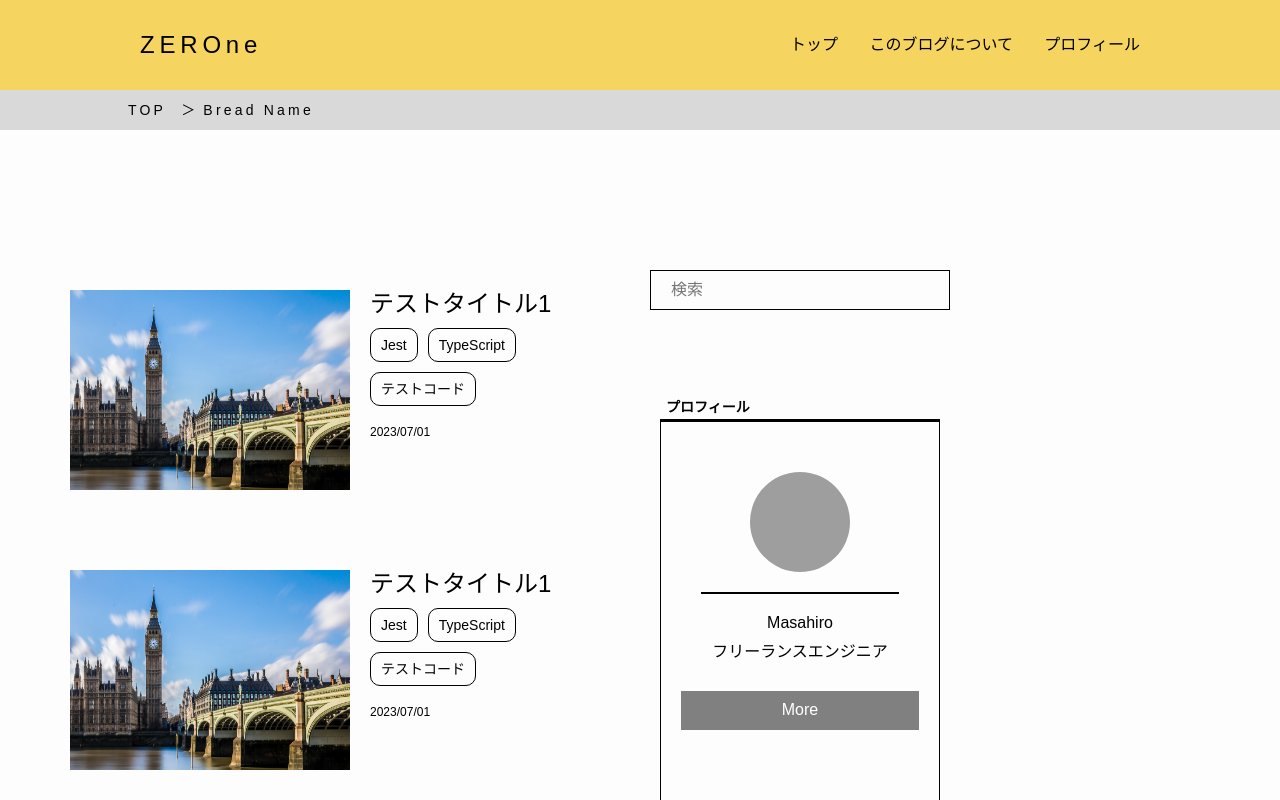
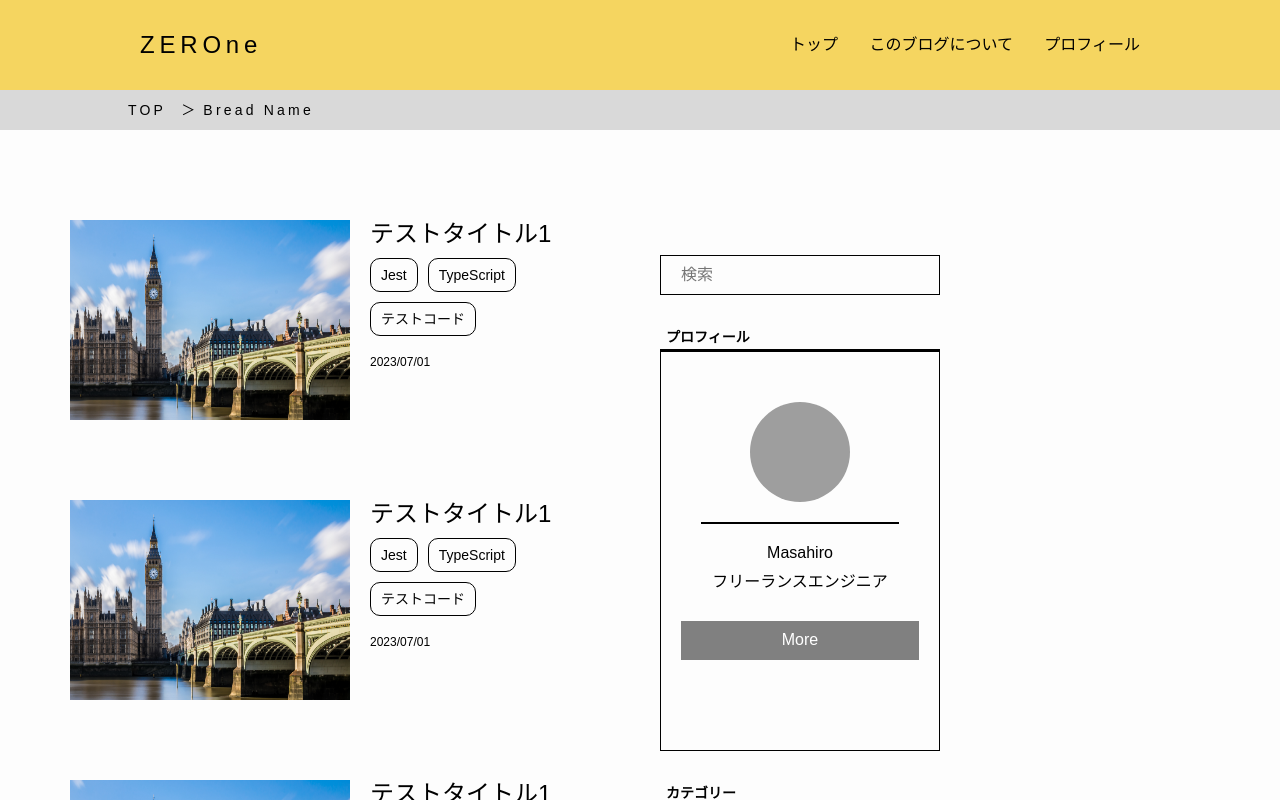
Before and after one commit to masahiro96848/jamstack_next_blog, a Next.js app: page / in a window 1280 px wide. Shown: the top 800 px of the page. Built offline with nearby package versions, Linux system fonts and the light colour scheme; grey boxes are pictures that could not be loaded.

Commit message:
スマホのレイアウト崩れを修正

```diff
--- a/app/components/layouts/Aside/AsideLayout.tsx
+++ b/app/components/layouts/Aside/AsideLayout.tsx
@@ -7,12 +7,11 @@ import styles from '@/styles/layouts/aside/asideLayout.module.scss'
 export const AsideLayout = () => {
   return (
     <>
-      {/* 検索エリア */}
-      <div>
-        <input type="text" placeholder="検索" className={styles.search} />
-      </div>
-
       <aside className={styles.aside}>
+        {/* 検索エリア */}
+        <div>
+          <input type="text" placeholder="検索" className={styles.search} />
+        </div>
         {/* プロフィール */}
         <div className={styles.profile}>
           <ProfileArea />
--- a/app/styles/layouts/aside/asideLayout.module.scss
+++ b/app/styles/layouts/aside/asideLayout.module.scss
@@ -3,7 +3,19 @@
 .search {
   border: 1px solid black;
   padding: 10px 20px;
-  width: 300px;
+  width: 100%;
+
+  @include mq(xl) {
+    width: 300px;
+  }
+
+  @include mq(lg) {
+    width: 300px;
+  }
+
+  @include mq(md) {
+    width: 100%;
+  }
 }
 
 .aside {
@@ -11,6 +23,11 @@
   padding: 10px;
   margin-top: 45px;
   margin-bottom: 100px;
+
+  @include mq(md) {
+    width: 100%;
+    margin-top: 0px;
+  }
 }
 
 .profile {
--- a/app/styles/modules/baseBlogPostLayout.module.scss
+++ b/app/styles/modules/baseBlogPostLayout.module.scss
@@ -5,6 +5,10 @@
   padding: 10px;
 
   @include mq(xl) {
+    width: 100%;
+  }
+
+  @include mq(md) {
     width: 100%;
   }
 }
--- a/app/styles/modules/baseLayout.module.scss
+++ b/app/styles/modules/baseLayout.module.scss
@@ -26,7 +26,7 @@
 .main {
   display: flex;
   justify-content: space-around;
-  margin: 130px auto 20px;
+  margin: 60px auto 20px;
   width: 1160px;
   min-height: 600px;
 
--- a/app/styles/templates/topTemplate.module.scss
+++ b/app/styles/templates/topTemplate.module.scss
@@ -4,14 +4,40 @@
   display: flex;
   margin-top: 20px;
   margin-bottom: 80px;
+
+  @include mq(md) {
+    display: block;
+  }
 }
 
 .imageArea {
   margin-right: 20px;
+  @include mq(md) {
+    margin-right: 0px;
+    text-align: center;
+  }
+}
+
+.image {
+  @include mq(md) {
+    width: 85%;
+  }
+}
+
+.articleArea {
+  @include mq(md) {
+    margin-top: 20px;
+    margin: 20px auto;
+    width: 85%;
+  }
 }
 
 .title {
   font-size: 24px;
+
+  @include mq(md) {
+    font-size: 20px;
+  }
 }
 
 .categories {
@@ -28,6 +54,10 @@
   margin-bottom: 10px;
   border: 1px solid black;
   border-radius: 10px;
+
+  @include mq(md) {
+    font-size: 12px;
+  }
 }
 
 .date {
```
